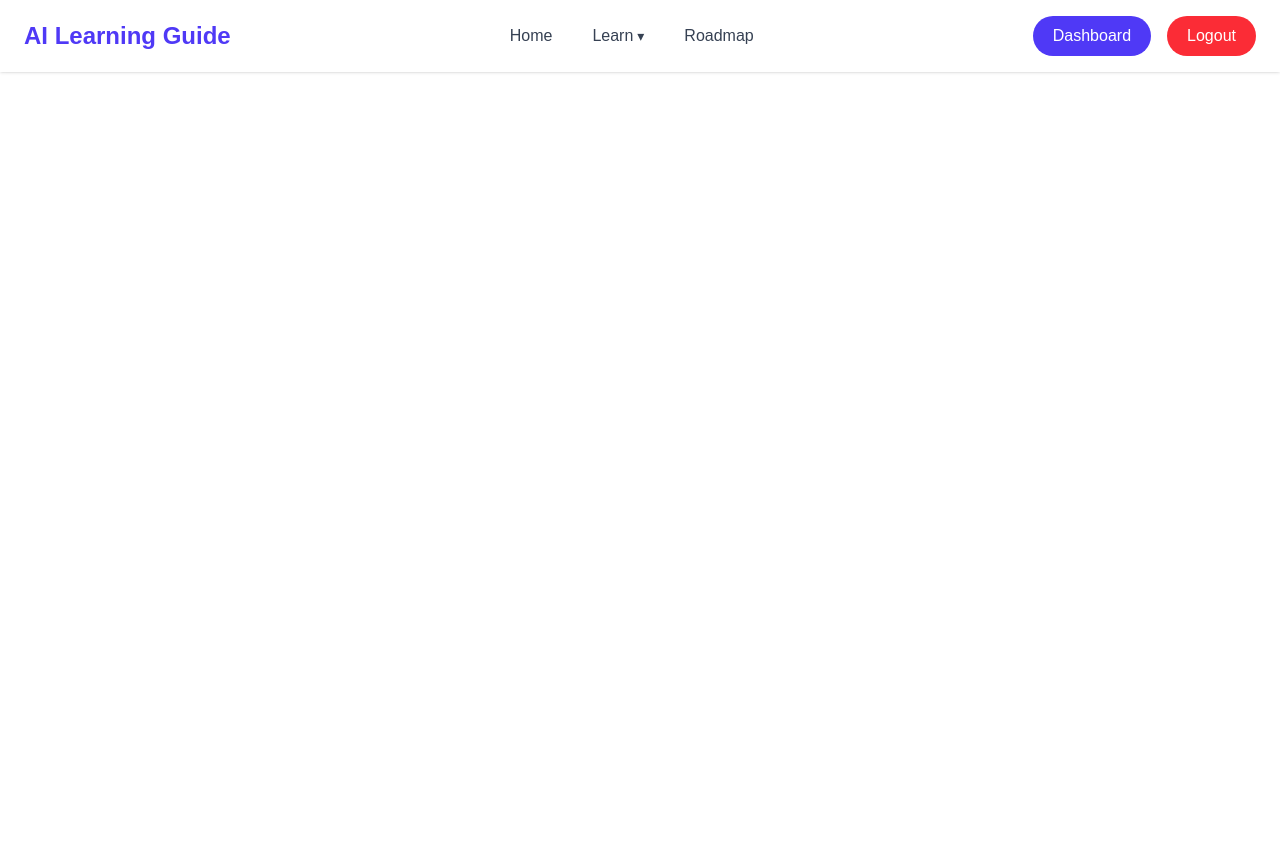
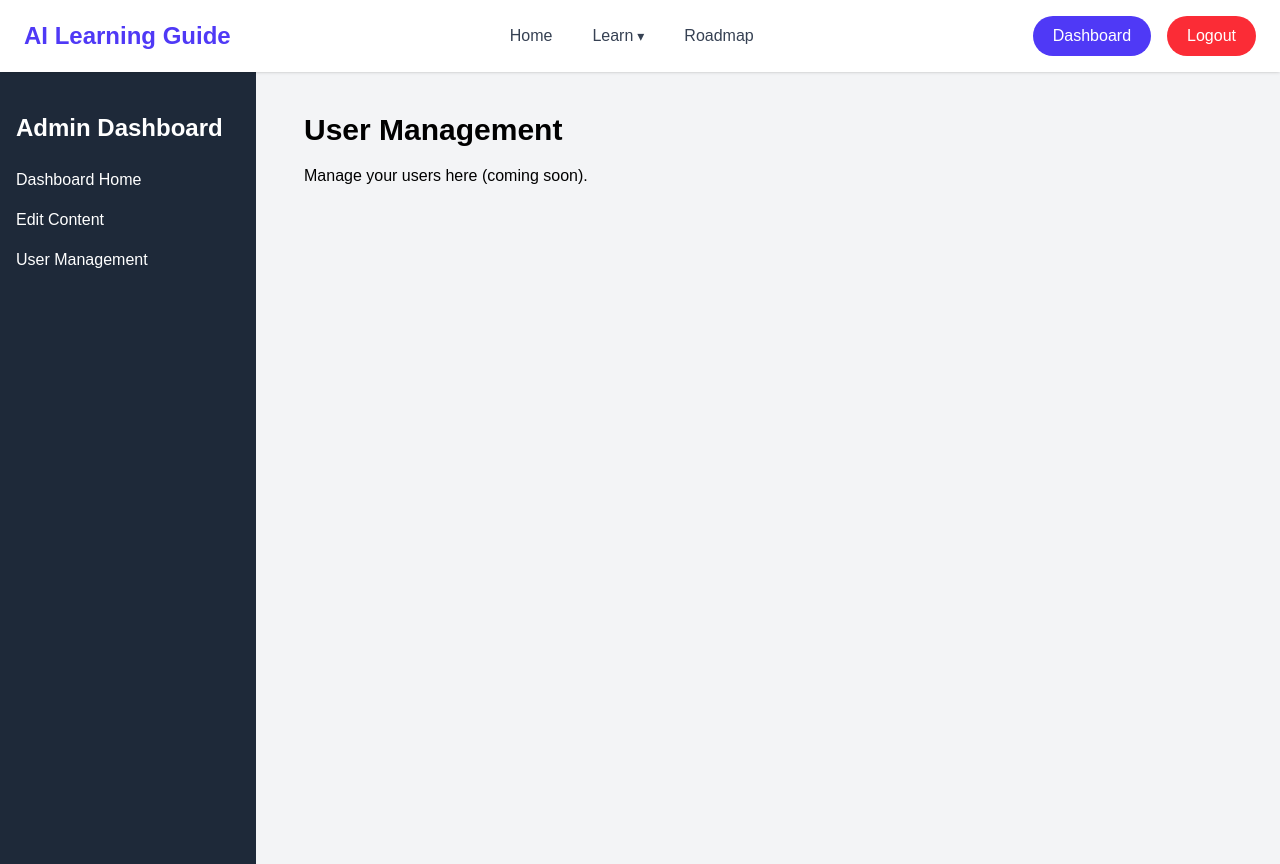
Before and after one commit to Arslanj9/AI_LearningApp_MERN, a React (Vite) app in the folder frontend/: page /dashboard/users in a window 1280 px wide. Before the commit the page ends 800 px from the top, so only its background shows below. Built offline with nearby package versions, Linux system fonts and the light colour scheme; sample sign-in values are in the browser's storage.

Commit message:
Dashboard functionality added

```diff
--- a/frontend/package.json
+++ b/frontend/package.json
@@ -12,6 +12,7 @@
   "dependencies": {
     "@tailwindcss/vite": "^4.1.18",
     "axios": "^1.13.2",
+    "jwt-decode": "^4.0.0",
     "react": "^19.2.0",
     "react-dom": "^19.2.0",
     "react-router-dom": "^7.11.0"
--- a/frontend/src/App.jsx
+++ b/frontend/src/App.jsx
@@ -5,6 +5,7 @@ import Python from "./pages/Python";
 import Navbar from "./components/Navbar";
 import Home from "./pages/Home";
 import Roadmap from "./pages/Roadmap";
+
 
 // Domains
 import AI from "./pages/domains/AI";
@@ -15,11 +16,18 @@ import NLP from "./pages/domains/NLP";
 import RL from "./pages/domains/RL";
 import MLOps from "./pages/domains/MLOps";
 
+// Admin Dashboard
+import ProtectedRoute from './routes/ProtectedRoute'
+import DashboardLayout from "./pages/Dashboard/DashboardLayout";
+import DashboardHome from "./pages/Dashboard/Home";
+import EditContent from "./pages/Dashboard/EditContent";
+import UserManagement from "./pages/Dashboard/UserManagement";
+
 function App() {
   return (
     <div>
       <Navbar />
-      <div className="container mt-16 mx-auto">
+      <div className="mt-16 mx-auto">
         <Routes>
           <Route path="/" element={<Home />} />
           <Route path="/register" element={<Register />} />
@@ -35,6 +43,15 @@ function App() {
           <Route path="/domains/nlp" element={<NLP />} />
           <Route path="/domains/rl" element={<RL />} />
           <Route path="/domains/mlops" element={<MLOps />} />
+
+          {/* 🔐 ADMIN ONLY */}
+          <Route element={<ProtectedRoute allowedRoles={["admin"]} />}>
+            <Route path="/dashboard/*" element={<DashboardLayout />}>
+              <Route index element={<DashboardHome />} />
+              <Route path="edit" element={<EditContent />} />
+              <Route path="users" element={<UserManagement />} />
+            </Route>
+          </Route>
         </Routes>
       </div>
     </div>
--- a/frontend/src/components/Sidebar.jsx
+++ b/frontend/src/components/Sidebar.jsx
@@ -3,7 +3,7 @@ import { Link } from "react-router-dom";
 
 const Sidebar = () => {
   return (
-    <div className="w-64 bg-gray-800 text-white h-screen p-4">
+    <div className="w-64 bg-gray-800 text-white h-screen p-4 pt-12">
       <h2 className="text-2xl font-bold mb-6">Admin Dashboard</h2>
       <ul>
         <li className="mb-4">
--- a/frontend/src/pages/Dashboard/DashboardLayout.jsx
+++ b/frontend/src/pages/Dashboard/DashboardLayout.jsx
@@ -6,7 +6,7 @@ const DashboardLayout = () => {
   return (
     <div className="flex h-screen">
       <Sidebar />
-      <div className="flex-1 p-6 bg-gray-100 overflow-auto">
+      <div className="flex-1 p-6 pt-12 pl-12 bg-gray-100 overflow-auto">
         <Outlet />
       </div>
     </div>
--- /dev/null
+++ b/frontend/src/routes/ProtectedRoute.jsx
@@ -0,0 +1,26 @@
+import { Navigate, Outlet } from "react-router-dom";
+import { jwtDecode } from "jwt-decode";
+
+const ProtectedRoute = ({ allowedRoles }) => {
+  const token = localStorage.getItem("token");
+
+  if (!token) {
+    return <Navigate to="/login" replace />;
+  }
+
+  try {
+    const decoded = jwtDecode(token);
+
+    console.log("decoded is: ", decoded)
+
+    if (!allowedRoles.includes(decoded.role)) {
+      return <Navigate to="/" replace />;
+    }
+
+    return <Outlet />;
+  } catch (error) {
+    return <Navigate to="/login" replace />;
+  }
+};
+
+export default ProtectedRoute;
```
Also changed, not shown: 1 other file (tests, documents, lock files or other folders).
